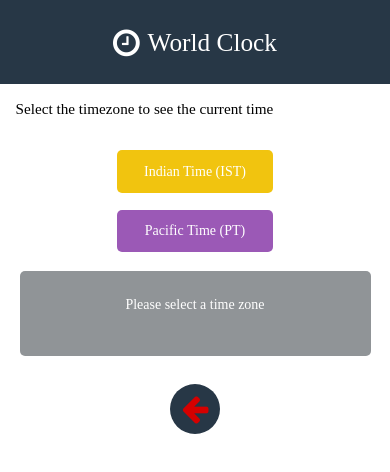
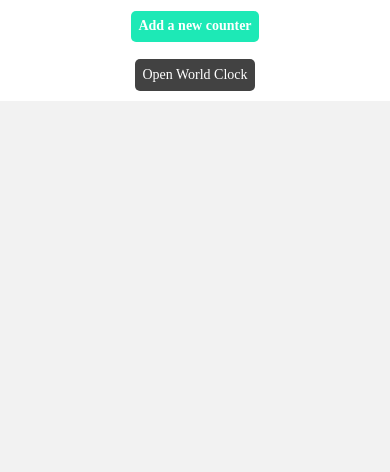
Before and after one commit to soorajc/LandeedTest, a React Native app: screen /CounterEditor in a window 390 px wide. Shown: the top 472 px of the page. Built offline with nearby package versions, Linux system fonts and the light colour scheme.

Commit message:
Integrated: Navigation menu for counter editor and world clock screens

```diff
--- a/App.js
+++ b/App.js
@@ -8,11 +8,10 @@
 
 import React from 'react';
 
-import CounterEditor from './src/screens/CounterEditor';
-import WorldClock from './src/screens/WorldClock';
+import AppNavigationStack from './src/navigation';
 
 const App = () => {
-  return <WorldClock />;
+  return <AppNavigationStack />;
 };
 
 export default App;
--- a/package.json
+++ b/package.json
@@ -11,9 +11,14 @@
   },
   "dependencies": {
     "@react-native-community/datetimepicker": "^6.7.1",
+    "@react-navigation/native": "^6.1.1",
+    "@react-navigation/stack": "^6.3.10",
     "moment": "^2.29.4",
     "react": "17.0.2",
     "react-native": "0.68.0",
+    "react-native-gesture-handler": "^2.8.0",
+    "react-native-safe-area-context": "^4.4.1",
+    "react-native-screens": "^3.18.2",
     "react-native-timer-hooks": "^2.0.0",
     "react-native-uuid": "^2.0.1",
     "react-native-vector-icons": "^9.2.0"
--- /dev/null
+++ b/src/navigation/index.js
@@ -0,0 +1,21 @@
+import React from 'react';
+import {NavigationContainer} from '@react-navigation/native';
+import {createStackNavigator} from '@react-navigation/stack';
+
+import CounterEditor from '../screens/CounterEditor';
+import WorldClock from '../screens/WorldClock';
+
+const Stack = createStackNavigator();
+
+const AppNavigationStack = () => {
+  return (
+    <NavigationContainer>
+      <Stack.Navigator screenOptions={{headerShown: false}}>
+        <Stack.Screen name="CounterEditor" component={CounterEditor} />
+        <Stack.Screen name="WorldClock" component={WorldClock} />
+      </Stack.Navigator>
+    </NavigationContainer>
+  );
+};
+
+export default AppNavigationStack;
--- a/src/screens/CounterEditor/index.js
+++ b/src/screens/CounterEditor/index.js
@@ -21,7 +21,7 @@ import {findDurationInSeconds} from '../../helper';
 import Counter from '../../components/Counter';
 import styles from './styles';
 
-const CounterEditor = () => {
+const CounterEditor = ({navigation}) => {
   const [counterList, setCounterList] = useState([]);
   const [show, setShow] = useState(false);
 
@@ -54,6 +54,10 @@ const CounterEditor = () => {
     }
   };
 
+  const openWorldClock = () => {
+    navigation.navigate('WorldClock');
+  };
+
   return (
     <SafeAreaView>
       {show && (
@@ -69,6 +73,11 @@ const CounterEditor = () => {
         <TouchableOpacity style={styles.addCounterButton} onPress={addCounter}>
           <Text style={styles.addCounterLabel}>Add a new counter</Text>
         </TouchableOpacity>
+        <TouchableOpacity
+          style={styles.openClockButton}
+          onPress={openWorldClock}>
+          <Text style={styles.openClockLabel}>Open World Clock</Text>
+        </TouchableOpacity>
       </View>
       <View style={styles.listContainer}>
         <FlatList
--- a/src/screens/CounterEditor/styles.js
+++ b/src/screens/CounterEditor/styles.js
@@ -4,7 +4,7 @@ const {height} = Dimensions.get('window');
 
 const styles = StyleSheet.create({
   buttonContainer: {
-    height: height * 0.1,
+    height: height * 0.12,
     backgroundColor: 'white',
     justifyContent: 'center',
     alignItems: 'center',
@@ -18,9 +18,20 @@ const styles = StyleSheet.create({
   addCounterLabel: {
     color: 'white',
     fontWeight: 'bold',
+    fontFamily: 'Montserrat-Bold',
+  },
+  openClockButton: {
+    marginTop: height * 0.02,
+    backgroundColor: '#424242',
+    padding: '2%',
+    borderRadius: 5,
+  },
+  openClockLabel: {
+    color: 'white',
+    fontFamily: 'Montserrat-Bold',
   },
   listContainer: {
-    height: height * 0.9,
+    height: height * 0.88,
   },
 });
 
--- a/src/screens/WorldClock/index.js
+++ b/src/screens/WorldClock/index.js
@@ -30,7 +30,7 @@ const defaultTimeInfo = {
   date: null,
 };
 
-const WorldClock = () => {
+const WorldClock = ({navigation}) => {
   const [currentTimeZone, setTimeZone] = useState(null);
   const [getTimeZoneInfo, loading, timeZoneInfo] = useTimeZoneApi();
 
@@ -48,6 +48,10 @@ const WorldClock = () => {
         <Text style={styles.buttonLabel}>{item.label}</Text>
       </TouchableOpacity>
     );
+  };
+
+  const handleBackButton = () => {
+    navigation.goBack();
   };
 
   return (
@@ -71,7 +75,7 @@ const WorldClock = () => {
         loading={loading}
         currentTimeZone={currentTimeZone || null}
       />
-      <TouchableOpacity style={styles.backButton}>
+      <TouchableOpacity style={styles.backButton} onPress={handleBackButton}>
         <Icon name="arrow-left" size={width * 0.08} color="#D50000" />
       </TouchableOpacity>
     </SafeAreaView>
```
Also changed, not shown: 4 other files (tests, documents, lock files or other folders).
